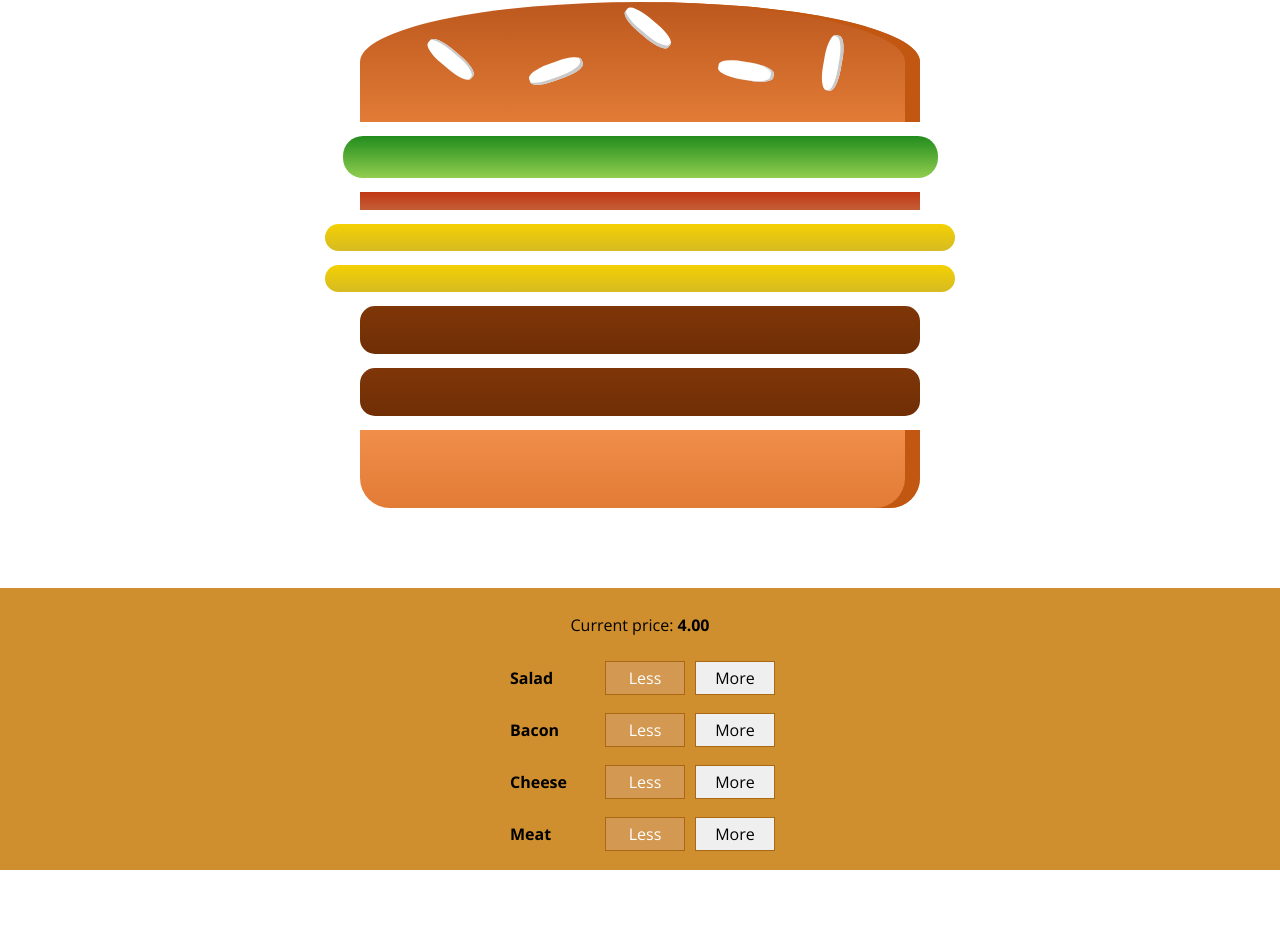
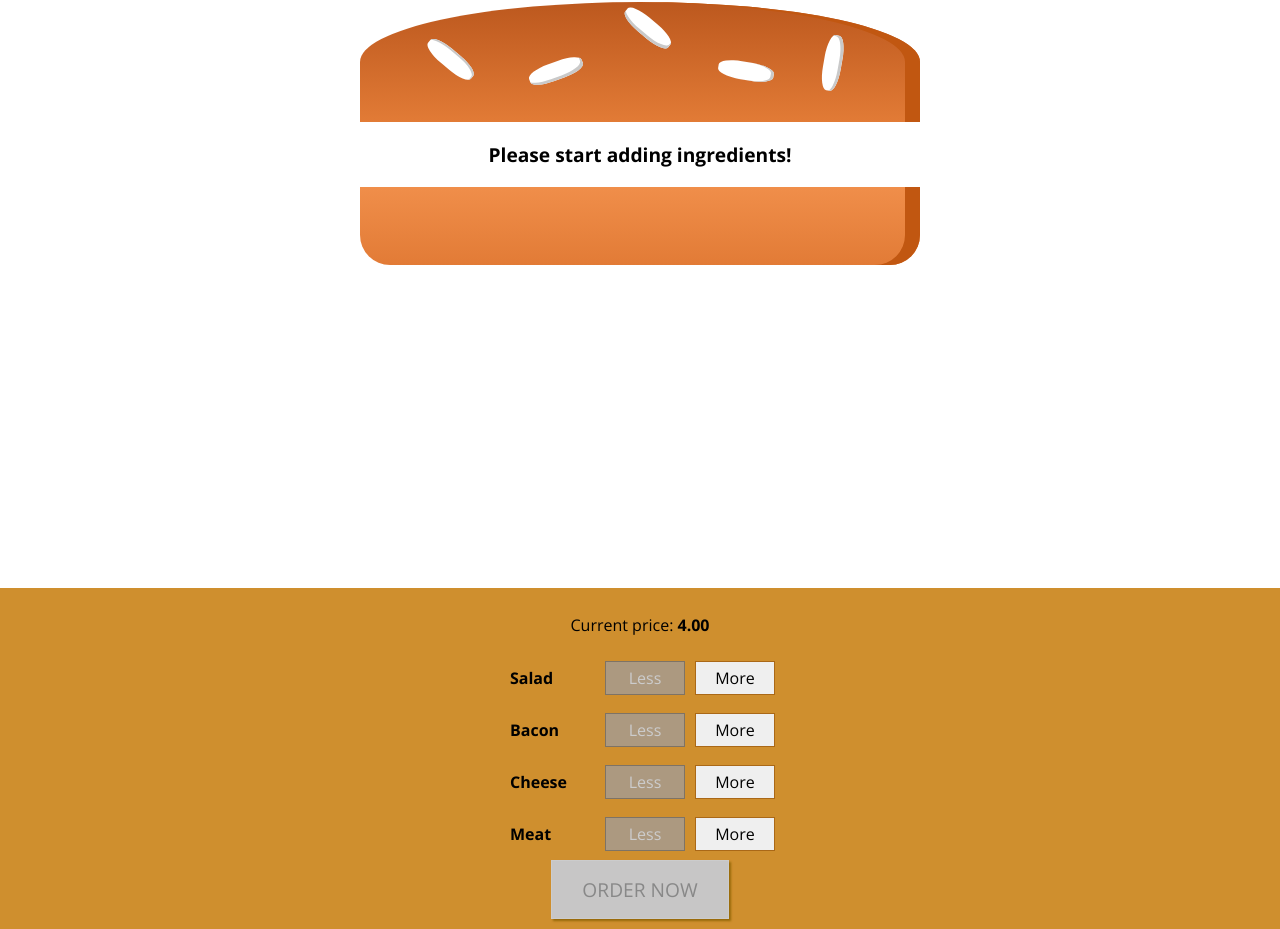
Before and after one commit to inesjelovac/udemy-react-course, a React app: page / in a window 1280 px wide. Shown: the part 50-979 px from the top of the page. Before the commit the page ends 920 px from the top, so only its background shows below. Built offline with nearby package versions, Linux system fonts and the light colour scheme.

Commit message:
order button

```diff
--- a/src/components/Burger/BuildControls/BuildControls.css
+++ b/src/components/Burger/BuildControls/BuildControls.css
@@ -8,3 +8,44 @@
     margin: auto;
     padding: 10px 0;
 }
+
+.OrderButton {
+    background-color: #DAD735;
+    outline: none;
+    cursor: pointer;
+    border: 1px solid #966909;
+    color: #966909;
+    font-family: inherit;
+    font-size: 1.2em;
+    padding: 15px 30px;
+    box-shadow: 2px 2px 2px #966909;
+}
+
+.OrderButton:hover, .OrderButton:active {
+    background-color: #A0DB41;
+    border: 1px solid #966909;
+    color: #966909;
+}
+
+.OrderButton:disabled {
+    background-color: #C7C6C6;
+    cursor: not-allowed;
+    border: 1px solid #ccc;
+    color: #888888;
+}
+
+.OrderButton:not(:disabled) {
+    animation: enable 0.3s linear;
+}
+
+@keyframes enable {
+    0% {
+        transform: scale(1);
+    }
+    60% {
+        transform: scale(1.1);
+    }
+    100% {
+        transform: scale(1);
+    }
+}
--- a/src/components/Burger/BuildControls/BuildControls.js
+++ b/src/components/Burger/BuildControls/BuildControls.js
@@ -24,6 +24,10 @@
                     disabled={props.disabled[ctrl.type]}
                 ></BuildControl>
             ))}
+            <button
+                className={classes.OrderButton}
+                disabled={!props.purchasable}
+            >ORDER NOW</button>
         </div>
     );
 };
--- a/src/containers/BurgerBuilder/BurgerBuilder.js
+++ b/src/containers/BurgerBuilder/BurgerBuilder.js
@@ -14,13 +14,27 @@
 
     state = {
         ingredients: {
-            salad: 1,
-            bacon: 1,
-            cheese: 2,
-            meat: 2
+            salad: 0,
+            bacon: 0,
+            cheese: 0,
+            meat: 0
         },
-        totalPrice: 4
+        totalPrice: 4,
+        purchasable: false
     }
+
+    updatePurchaseState(ingredients) {
+        const sum = Object.keys(ingredients)
+            .map(ingredientKey => {
+                return ingredients[ingredientKey]
+            })
+            .reduce((sum, el) => {
+                return sum + el;
+            }, 0);
+        this.setState({
+            purchasable: sum > 0
+        });
+    };
 
     addIngredientHandler = (type) => {
         const oldCount = this.state.ingredients[type];
@@ -36,6 +50,7 @@
             totalPrice: newPrice,
             ingredients: updatedIngredients
         });
+        this.updatePurchaseState(updatedIngredients);
     }
 
     removeIngredientHandler = (type) => {
@@ -56,6 +71,7 @@
             totalPrice: newPrice,
             ingredients: updatedIngredients
         });
+        this.updatePurchaseState(updatedIngredients);
     }
 
     render() {
@@ -75,7 +91,8 @@
                         ingredientAdded={this.addIngredientHandler}
                         ingredientRemove={this.removeIngredientHandler}
                         disabled={disabledInfo}
-                        price={this.state.totalPrice} />
+                        price={this.state.totalPrice}
+                        purchasable={this.state.purchasable} />
                 </div>
             </Fragment>
         );
```
